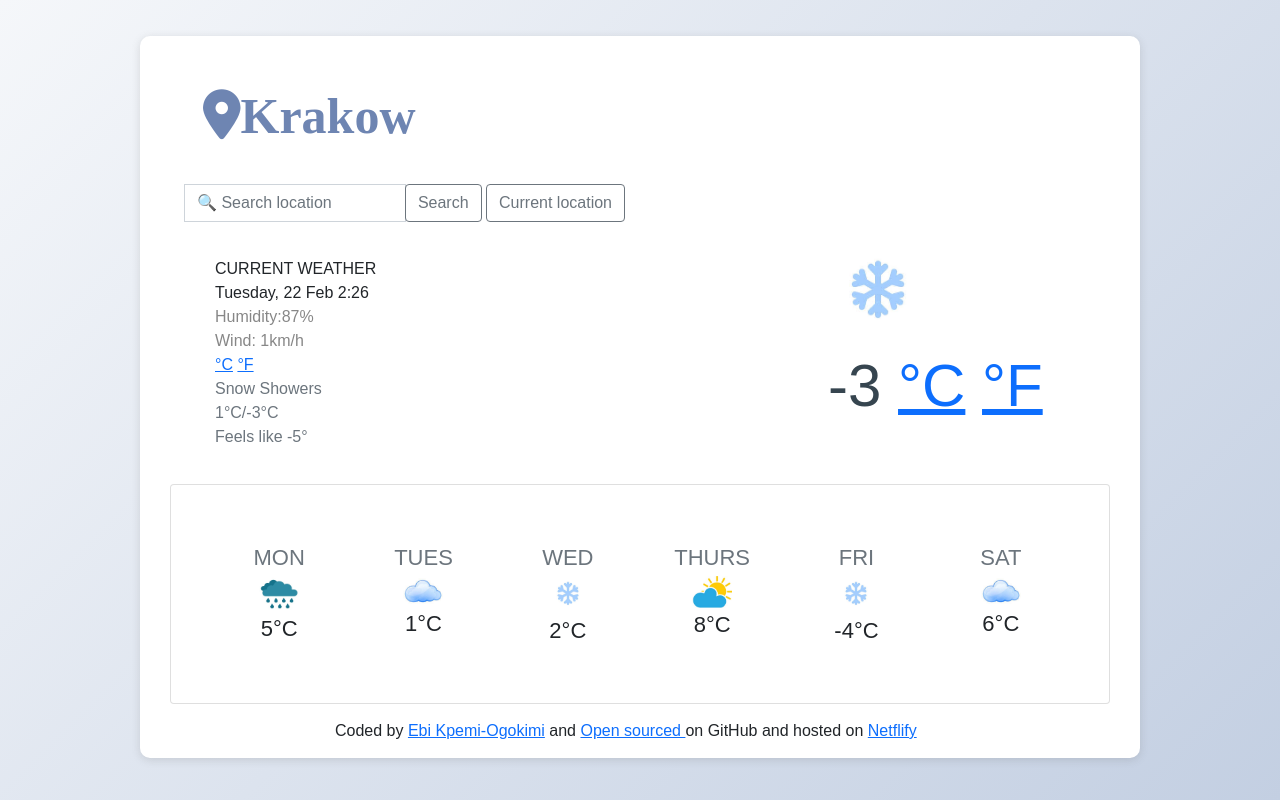
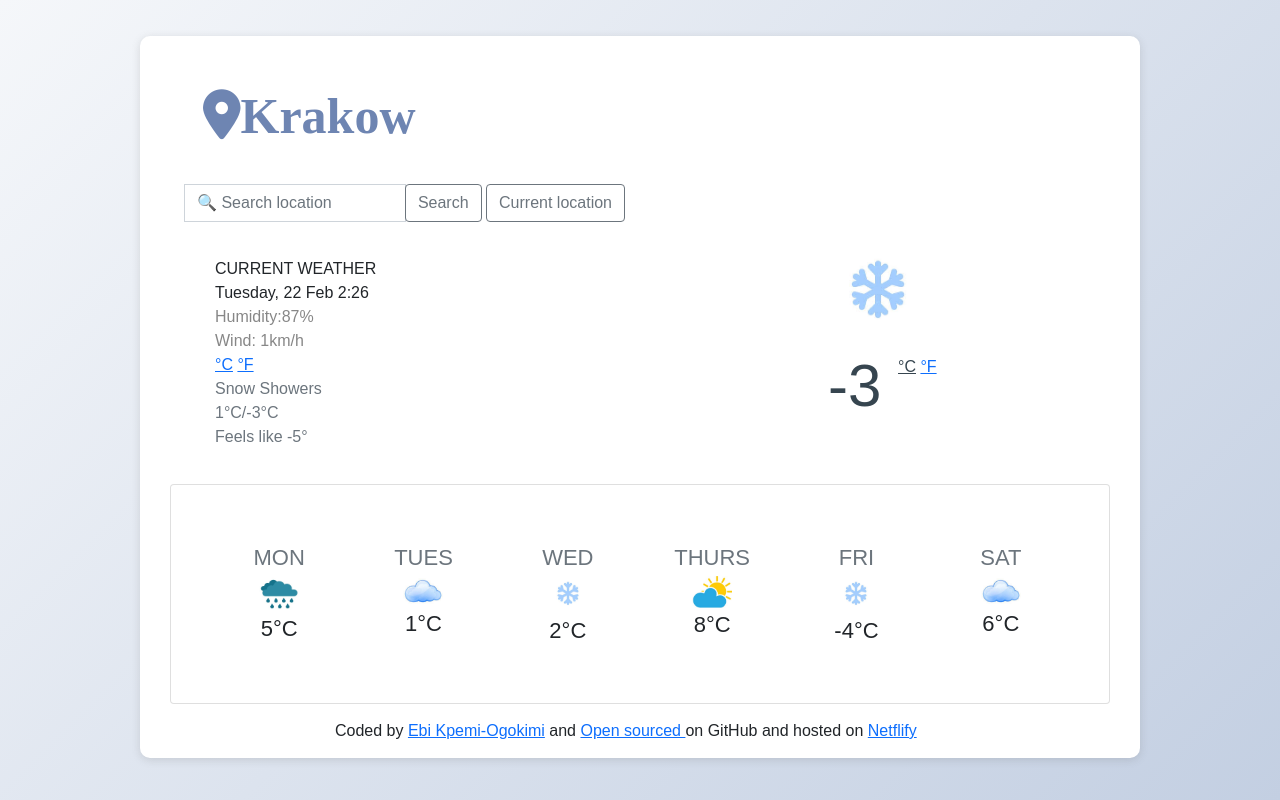
Before and after one commit to Ebi27/Weather-App, a website built with Parcel: page index.html in a window 1280 px wide. Built offline with nearby package versions, Linux system fonts and the light colour scheme; no server answers.

Commit message:
Changed a class name

```diff
--- a/src/styles.css
+++ b/src/styles.css
@@ -67,16 +67,16 @@ footer{
   align-items: center;
   padding-left: 180px;
 }
-.weather-temperature .units{
+#temperature .units{
 position:relative;
   font-size:16px;
   top: -34px;
   font-weight:100;
 }
-.weather-temperature .active{
+#temperature .active{
 color: #36454f;
 cursor:default;
 }
-.weather-temperature .active:hover{
+#temperature .active:hover{
 text-decoration:none;
 }
```
